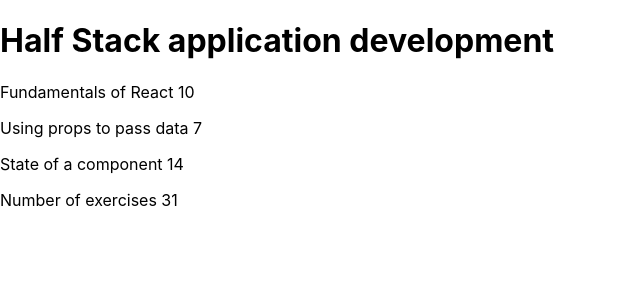
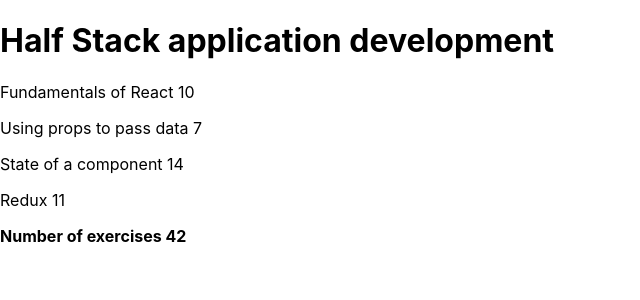
Before and after one commit to marekzelinka/courseinfo, a JavaScript app: page / in a window 1280 px wide. Shown: the top 300 px of the page, without its empty margins (0-640 px from the left). Built offline with nearby package versions, Linux system fonts and the light colour scheme.

Commit message:
refactor to course component, step 6-7-8

```diff
--- a/src/App.js
+++ b/src/App.js
@@ -1,51 +1,62 @@
-const Header = ({ course }) => <h1>{course}</h1>
+const Header = ({ name }) => <h1>{name}</h1>
 
-const Part = ({ name, exercises }) => (
+const Part = ({ part }) => (
   <p>
-    {name} {exercises}
+    {part.name} {part.exercises}
   </p>
 )
 
-const Content = ({
-  part1,
-  exercises1,
-  part2,
-  exercises2,
-  part3,
-  exercises3,
-}) => (
+const Content = ({ parts }) => (
   <div>
-    <Part name={part1} exercises={exercises1} />
-    <Part name={part2} exercises={exercises2} />
-    <Part name={part3} exercises={exercises3} />
+    {parts.map((part) => (
+      <Part key={part.id} part={part} />
+    ))}
   </div>
 )
 
-const Total = ({ total }) => <p>Number of exercises {total}</p>
+const Total = ({ total }) => <strong>Number of exercises {total}</strong>
 
-const App = () => {
-  const course = 'Half Stack application development'
-  const part1 = 'Fundamentals of React'
-  const exercises1 = 10
-  const part2 = 'Using props to pass data'
-  const exercises2 = 7
-  const part3 = 'State of a component'
-  const exercises3 = 14
+const Course = ({ course }) => {
+  const total = course.parts.reduce((total, part) => total + part.exercises, 0)
 
   return (
     <div>
-      <Header course={course} />
-      <Content
-        part1={part1}
-        exercises1={exercises1}
-        part2={part2}
-        exercises2={exercises2}
-        part3={part3}
-        exercises3={exercises3}
-      />
-      <Total total={exercises1 + exercises2 + exercises3} />
+      <Header name={course.name} />
+      <Content parts={course.parts} />
+      <Total total={total} />
     </div>
   )
 }
 
+const App = () => {
+  const course = {
+    id: 1,
+    name: 'Half Stack application development',
+    parts: [
+      {
+        name: 'Fundamentals of React',
+        exercises: 10,
+        id: 1,
+      },
+      {
+        name: 'Using props to pass data',
+        exercises: 7,
+        id: 2,
+      },
+      {
+        name: 'State of a component',
+        exercises: 14,
+        id: 3,
+      },
+      {
+        name: 'Redux',
+        exercises: 11,
+        id: 4,
+      },
+    ],
+  }
+
+  return <Course course={course} />
+}
+
 export default App
```
